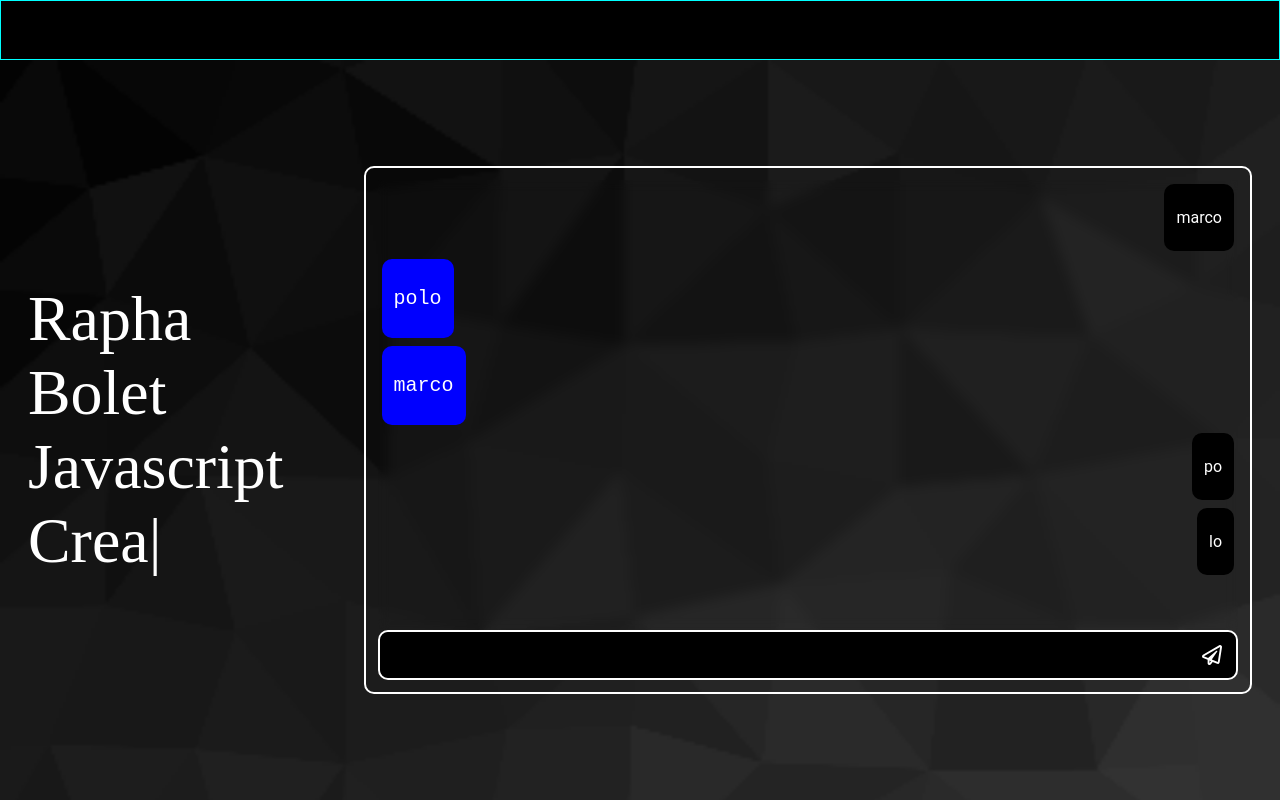
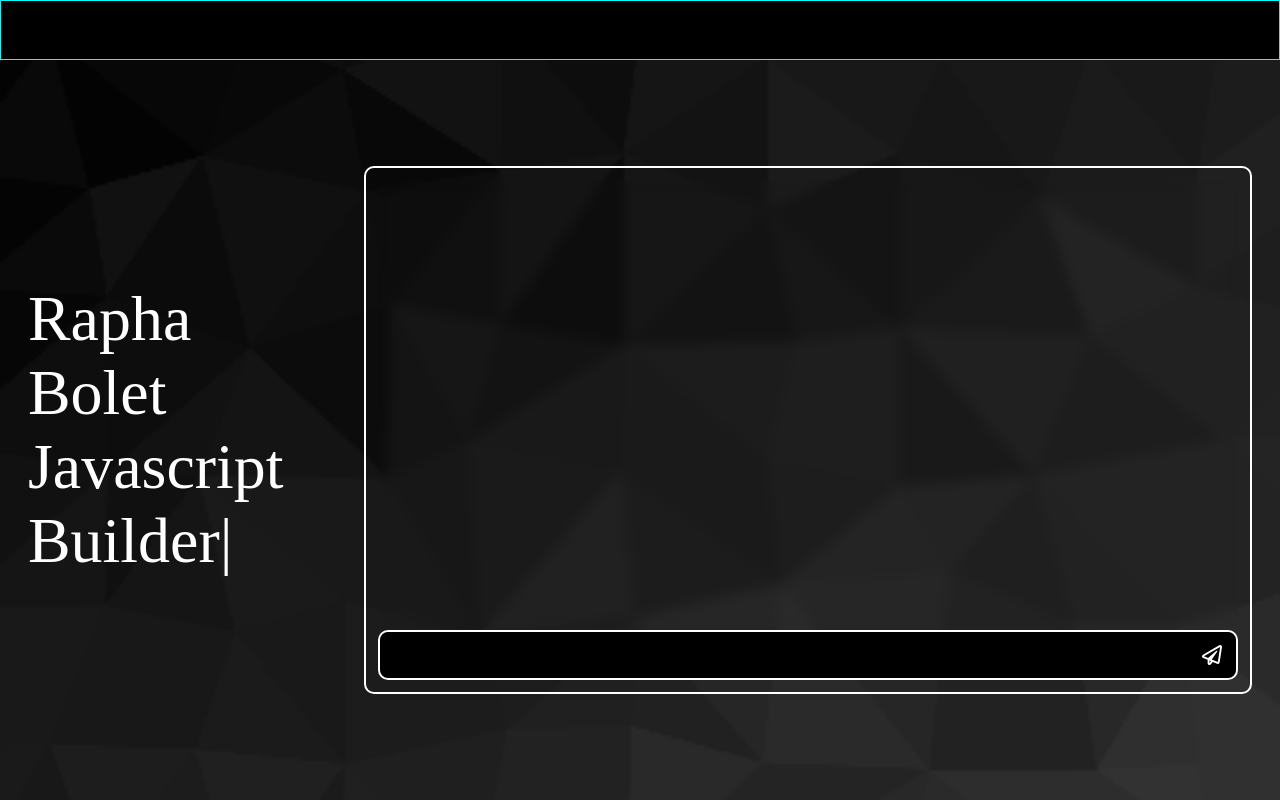
Before and after one commit to rbolet/v2_portfolio, a Next.js app: page / in a window 1280 px wide. Built offline with nearby package versions, Linux system fonts and the light colour scheme.

Commit message:
adding hard coded text on click

```diff
--- a/src/Home/components/chatbot/ChatInput.jsx
+++ b/src/Home/components/chatbot/ChatInput.jsx
@@ -1,22 +1,24 @@
-import { useState } from "react";
+import { useState, useContext } from "react";
 import { FontAwesomeIcon } from "@fortawesome/react-fontawesome";
 import { faPaperPlane } from "@fortawesome/free-regular-svg-icons";
+import { ChatbotContext } from "./Chatbot";
 import styles from "../../styles/Chatbot.module.css";
 
 export default function ChatInput() {
   const [thinking, setThinking] = useState(false);
+  const { addMessage } = useContext(ChatbotContext);
   return (
     <div className={styles.inputContainer}>
       {thinking && <Thinking />}
-      <form className={styles.form}>
+      <form
+        onSubmit={(event) => {
+          event.preventDefault();
+          addMessage({ text: "check the log", source: "bot" });
+        }}
+        className={styles.form}
+      >
         <TextInput />
-        <button
-          className={styles.button}
-          onClick={(event) => {
-            event.preventDefault();
-            setThinking(!thinking);
-          }}
-        >
+        <button className={styles.button} type="submit">
           <FontAwesomeIcon icon={faPaperPlane} style={{ fontSize: "1.25rem" }} />
         </button>
       </form>
@@ -25,7 +27,7 @@ export default function ChatInput() {
 }
 
 function TextInput() {
-  return <input className={styles.textInput} />;
+  return <input className={styles.textInput} id="text-input" />;
 }
 
 function Thinking() {
--- a/src/Home/components/chatbot/Chatbot.jsx
+++ b/src/Home/components/chatbot/Chatbot.jsx
@@ -1,14 +1,31 @@
+import { createContext, useState } from "react";
 import styles from "../../styles/Chatbot.module.css";
 import ChatInput from "./ChatInput";
 import MsgDisplay from "./MsgDisplay";
 
+export const ChatbotContext = createContext(null);
+
+function ChatbotProvider({ children }) {
+  const [messages, setMessages] = useState([]);
+
+  function addMessage(newMessage) {
+    setMessages([newMessage, ...messages]);
+  }
+
+  return (
+    <ChatbotContext.Provider value={{ messages, addMessage }}>{children}</ChatbotContext.Provider>
+  );
+}
+
 export default function Chatbot() {
   return (
-    <div className={styles.border}>
-      <div className={styles.container}>
-        <MsgDisplay />
-        <ChatInput />
+    <ChatbotProvider>
+      <div className={styles.border}>
+        <div className={styles.container}>
+          <MsgDisplay />
+          <ChatInput />
+        </div>
       </div>
-    </div>
+    </ChatbotProvider>
   );
 }
--- a/src/Home/components/chatbot/MsgDisplay.jsx
+++ b/src/Home/components/chatbot/MsgDisplay.jsx
@@ -1,16 +1,16 @@
+import { useContext } from "react";
+import { ChatbotContext } from "./Chatbot";
+import Message from "./Message";
 import styles from "../../styles/Chatbot.module.css";
-import Message from "./Message";
 
 export default function MsgDisplay() {
+  const { messages } = useContext(ChatbotContext);
+  const MessageElements = messages.map((message) => {
+    return <Message text={message.text} isResponse={message.source === "bot"} />;
+  });
   return (
     <>
-      <div className={styles.messageContainer}>
-        <Message text="marco" />
-        <Message isResponse text="polo" />
-        <Message isResponse text="marco" />
-        <Message text="po" />
-        <Message text="lo" />
-      </div>
+      <div className={styles.messageContainer}>{MessageElements}</div>
     </>
   );
 }
--- /dev/null
+++ b/src/Home/components/chatbot/botlogic.js
@@ -0,0 +1,5 @@
+export default function askBot(text) {
+  const separator = /[( |,|.|;|?|!)]/;
+  const words = text.split(separator);
+  console.log(words);
+}
--- a/src/Home/styles/Chatbot.module.css
+++ b/src/Home/styles/Chatbot.module.css
@@ -16,6 +16,7 @@
 }
 
 .messageContainer {
+  overflow-y: scroll;
   display: flex;
   height: 450px;
   width: 100%;
```
